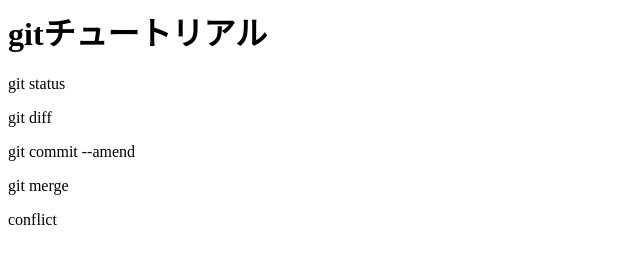
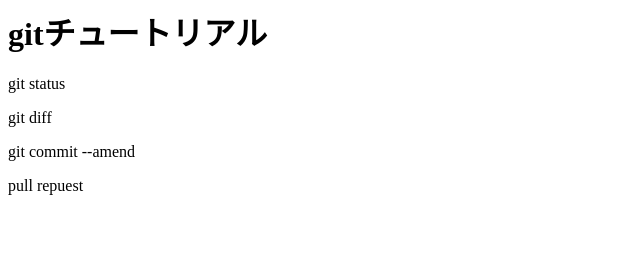
Before and after one commit to M-nakamura07/git_tutorial, a plain HTML site: page index.html in a window 1280 px wide. Shown: the full height of the page, 0-640 px from the left. Drawn offline with Linux system fonts and the light colour scheme.

Commit message:
pull requestを追加

```diff
--- a/index.html
+++ b/index.html
@@ -2,5 +2,4 @@
 <p>git status</p>
 <p>git diff</p>
 <p>git commit --amend</p>
-<p>git merge</p>
-<p>conflict</p>
+<p>pull repuest</p>
```
